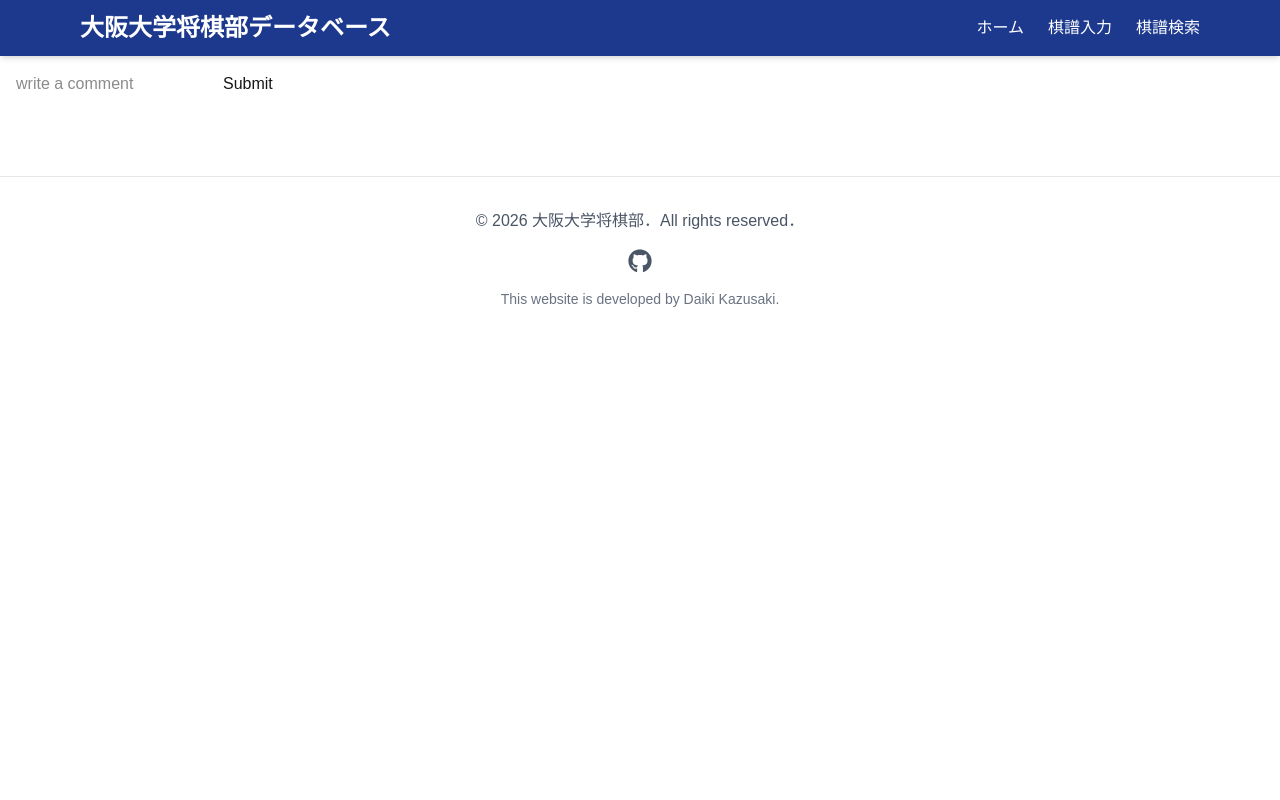
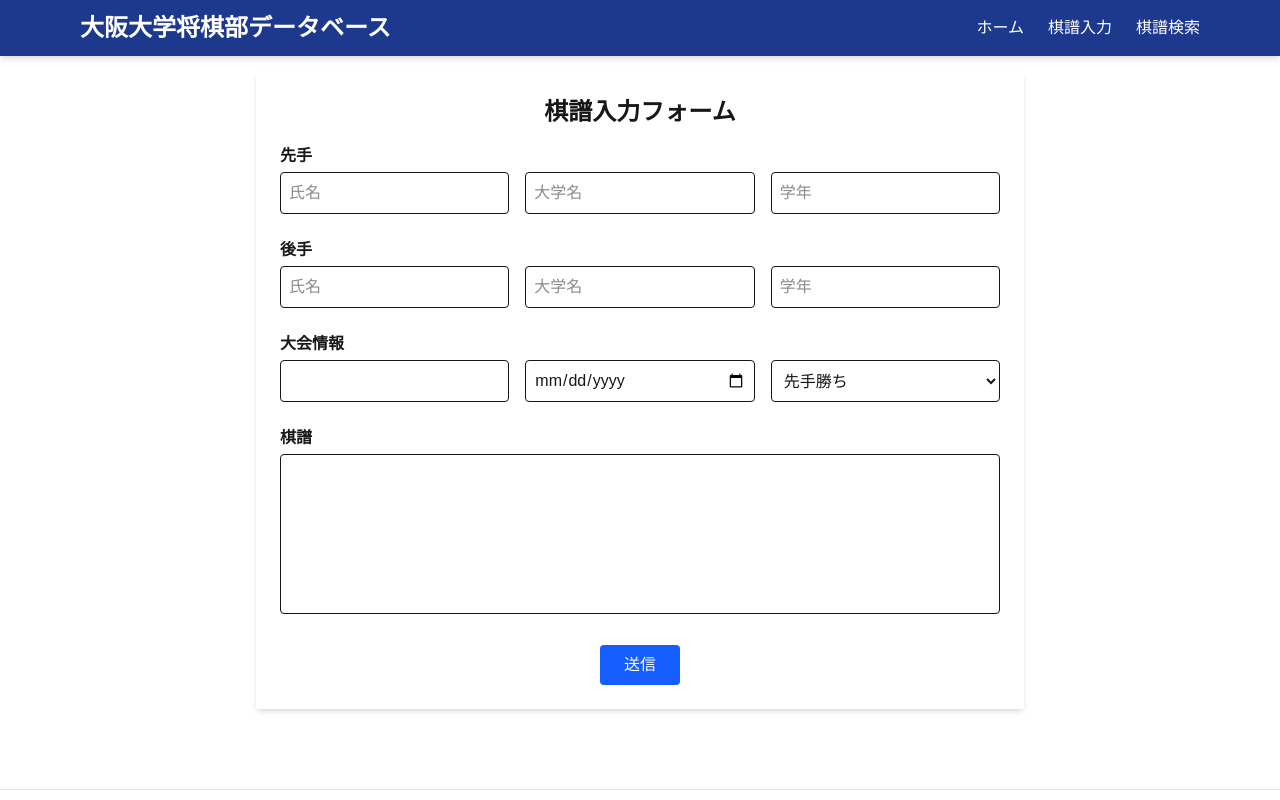
Before and after one commit to DaikiKazusaki/database, a Next.js app: page /input in a window 1280 px wide. Shown: the top 800 px of the page. Built offline with nearby package versions, Linux system fonts and the light colour scheme.

Commit message:
change the input page

```diff
--- a/app/input/page.tsx
+++ b/app/input/page.tsx
@@ -9,17 +9,85 @@ export const metadata: Metadata = {
 export default function Page() {
   async function create(formData: FormData) {
     'use server';
-    // Connect to the Neon database
     const sql = neon(`${process.env.DATABASE_URL}`);
-    const comment = formData.get('comment');
-    // Insert the comment from the form into the Postgres database
-    await sql`INSERT INTO comments (comment) VALUES (${comment})`;
+
+    const sente_name = formData.get('sente_name');
+    const sente_univ = formData.get('sente_univ');
+    const sente_grade = formData.get('sente_grade');
+    const gote_name = formData.get('gote_name');
+    const gote_univ = formData.get('gote_univ');
+    const gote_grade = formData.get('gote_grade');
+    const event = formData.get('event');
+    const date = formData.get('date');
+    const result = formData.get('result');
+    const kifu = formData.get('kifu');
+
+    await sql`
+      INSERT INTO games (
+        sente_name, sente_univ, sente_grade,
+        gote_name, gote_univ, gote_grade,
+        event, date, result, kifu
+      )
+      VALUES (
+        ${sente_name}, ${sente_univ}, ${sente_grade},
+        ${gote_name}, ${gote_univ}, ${gote_grade},
+        ${event}, ${date}, ${result}, ${kifu}
+      )
+    `;
   }
 
   return (
-    <form action={create}>
-      <input type="text" placeholder="write a comment" name="comment" />
-      <button type="submit">Submit</button>
+    <form action={create} className="p-6 max-w-3xl mx-auto space-y-6 bg-white rounded shadow-md">
+      <h1 className="text-2xl font-bold text-center mb-4">棋譜入力フォーム</h1>
+
+      {/* 先手欄 */}
+      <div>
+        <label className="block font-semibold mb-1">先手</label>
+        <div className="flex flex-col sm:flex-row sm:space-x-4 space-y-2 sm:space-y-0">
+          <input type="text" name="sente_name" className="border p-2 w-full rounded" placeholder="氏名" />
+          <input type="text" name="sente_univ" className="border p-2 w-full rounded" placeholder="大学名" />
+          <input type="text" name="sente_grade" className="border p-2 w-full rounded" placeholder="学年" />
+        </div>
+      </div>
+
+      {/* 後手欄 */}
+      <div>
+        <label className="block font-semibold mb-1">後手</label>
+        <div className="flex flex-col sm:flex-row sm:space-x-4 space-y-2 sm:space-y-0">
+          <input type="text" name="gote_name" className="border p-2 w-full rounded" placeholder="氏名" />
+          <input type="text" name="gote_univ" className="border p-2 w-full rounded" placeholder="大学名" />
+          <input type="text" name="gote_grade" className="border p-2 w-full rounded" placeholder="学年" />
+        </div>
+      </div>
+
+      {/* 大会名・対局日・結果 */}
+      <div>
+        <label className="block font-semibold mb-1">大会情報</label>
+        <div className="flex flex-col sm:flex-row sm:space-x-4 space-y-2 sm:space-y-0">
+          <input type="text" name="event" className="border p-2 w-full rounded" />
+          <input type="date" name="date" className="border p-2 w-full rounded" />
+          <select name="result" className="border p-2 w-full rounded">
+            <option value="先手勝ち">先手勝ち</option>
+            <option value="後手勝ち">後手勝ち</option>
+          </select>
+        </div>
+      </div>
+
+      {/* 棋譜 */}
+      <div>
+        <label htmlFor="kifu" className="block font-semibold mb-1">棋譜</label>
+        <textarea
+          name="kifu"
+          id="kifu"
+          className="border p-2 w-full h-40 rounded resize-none overflow-auto"
+        ></textarea>
+      </div>
+
+      <div className="text-center">
+        <button type="submit" className="bg-blue-600 text-white px-6 py-2 rounded hover:bg-blue-700 transition">
+          送信
+        </button>
+      </div>
     </form>
   );
 }
```
